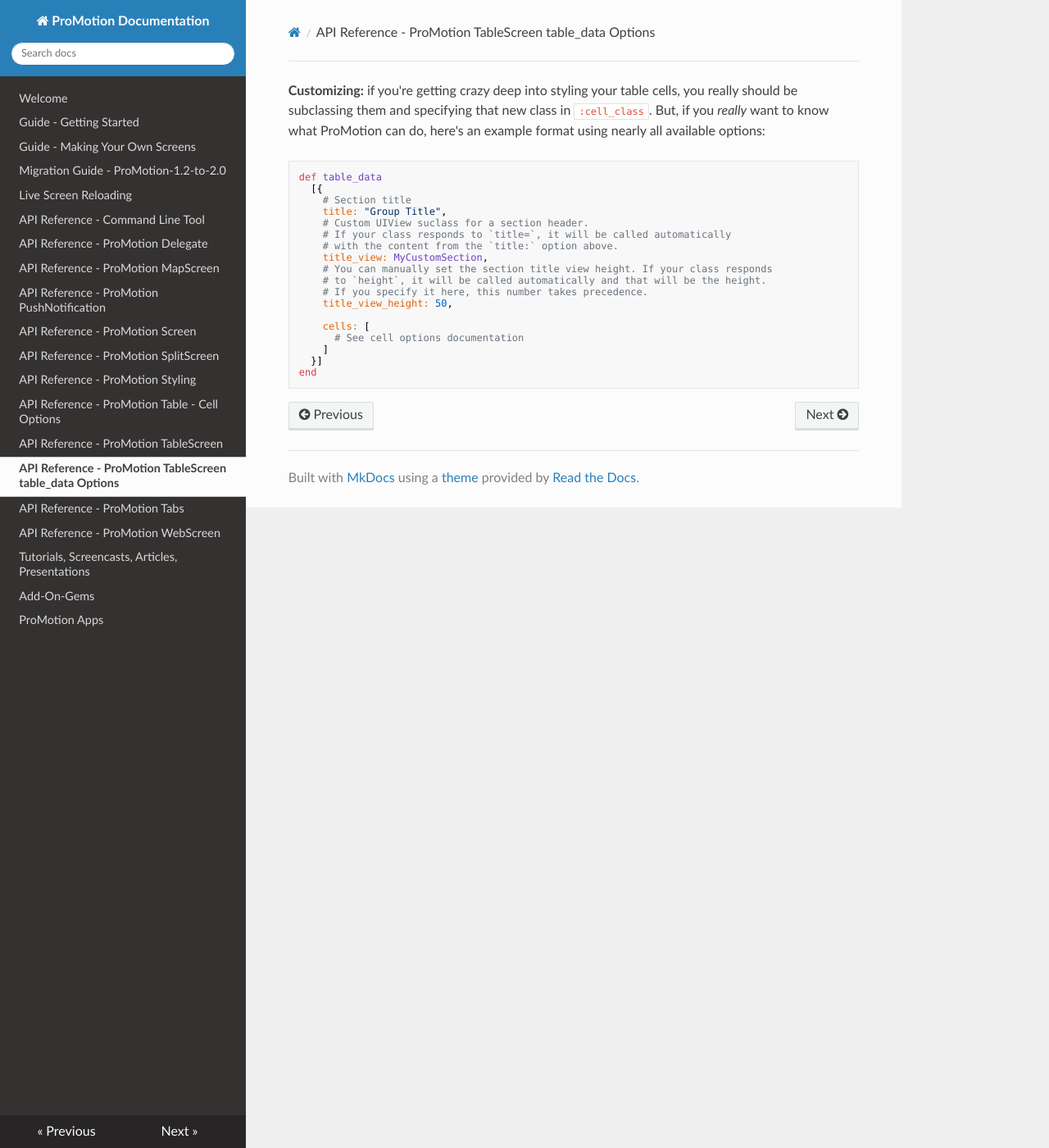
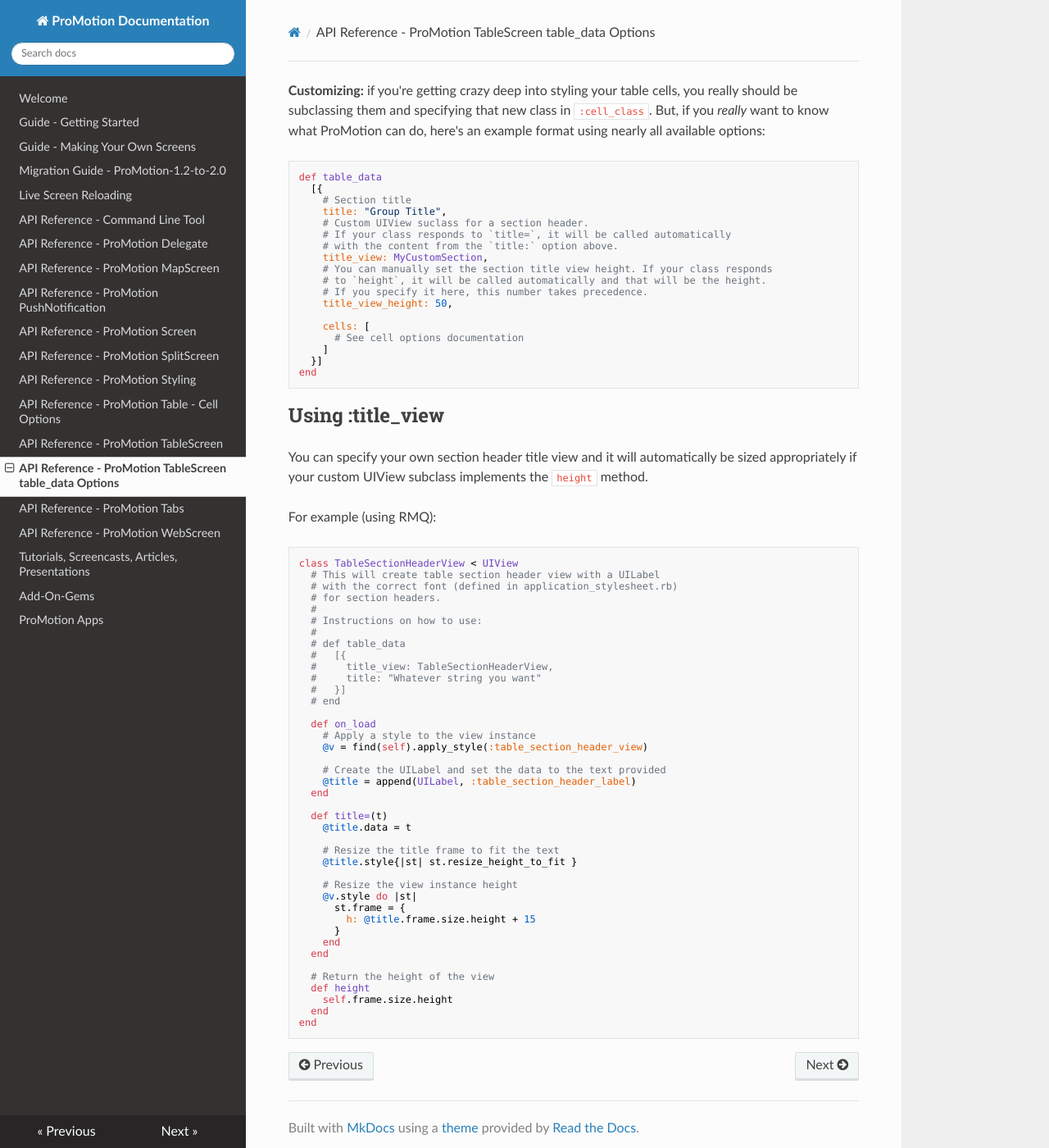
Before and after one commit to jamonholmgren/ProMotion, an MkDocs documentation site: the page built from docs/Reference/ProMotion TableScreen table_data Options.md, in a window 1280 px wide and 1400 px high. Shown: the whole window at 82% size. Built offline with MkDocs 1.6.1, drawn with Linux system fonts in a browser that asks for light colours; nearby versions of some CDN libraries; old or Windows-style settings are respelled for this version of MkDocs.

Commit message:
Add more documentation for :title_view

````diff
--- a/docs/Reference/ProMotion TableScreen table_data Options.md
+++ b/docs/Reference/ProMotion TableScreen table_data Options.md
@@ -21,3 +21,54 @@
   }]
 end
 ```
+
+## Using :title_view
+
+You can specify your own section header title view and it will automatically be
+sized appropriately if your custom UIView subclass implements the `height` method.
+
+For example (using RMQ):
+
+```ruby
+class TableSectionHeaderView < UIView
+  # This will create table section header view with a UILabel
+  # with the correct font (defined in application_stylesheet.rb)
+  # for section headers.
+  #
+  # Instructions on how to use:
+  #
+  # def table_data
+  #   [{
+  #     title_view: TableSectionHeaderView,
+  #     title: "Whatever string you want"
+  #   }]
+  # end
+
+  def on_load
+    # Apply a style to the view instance
+    @v = find(self).apply_style(:table_section_header_view)
+
+    # Create the UILabel and set the data to the text provided
+    @title = append(UILabel, :table_section_header_label)
+  end
+
+  def title=(t)
+    @title.data = t
+
+    # Resize the title frame to fit the text
+    @title.style{|st| st.resize_height_to_fit }
+
+    # Resize the view instance height
+    @v.style do |st|
+      st.frame = {
+        h: @title.frame.size.height + 15
+      }
+    end
+  end
+
+  # Return the height of the view
+  def height
+    self.frame.size.height
+  end
+end
+```
````
